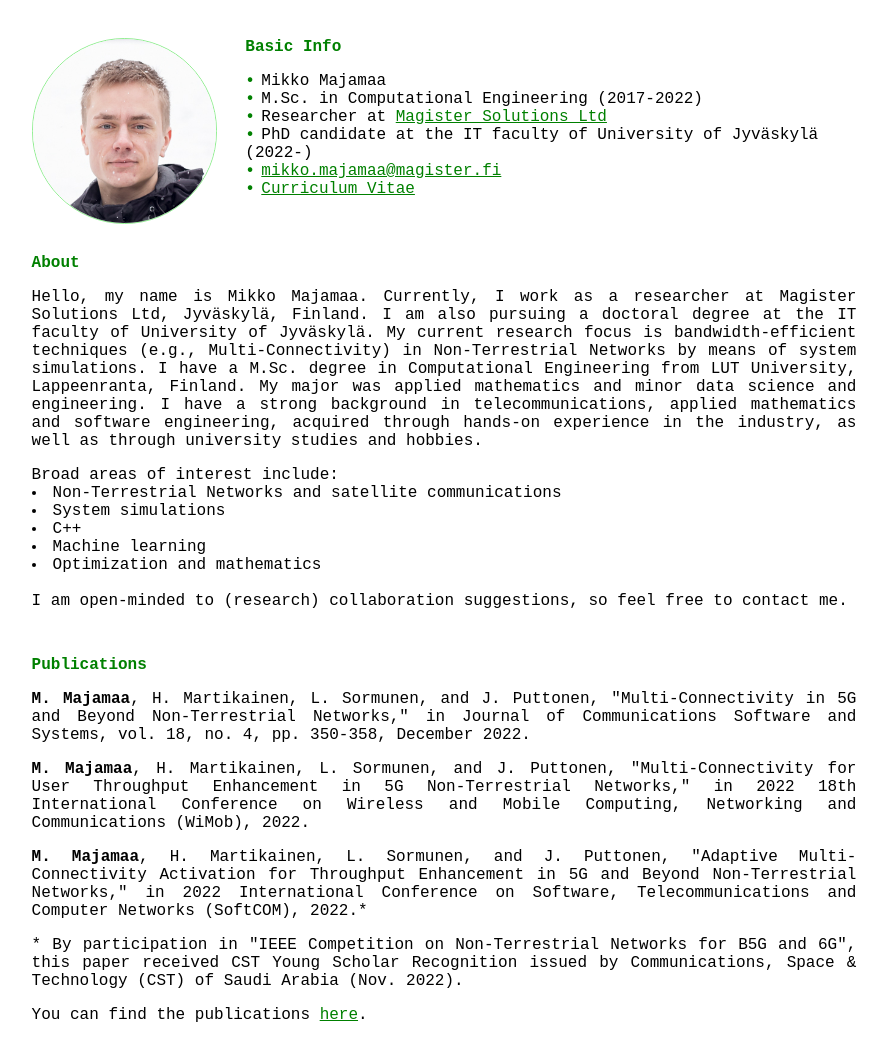
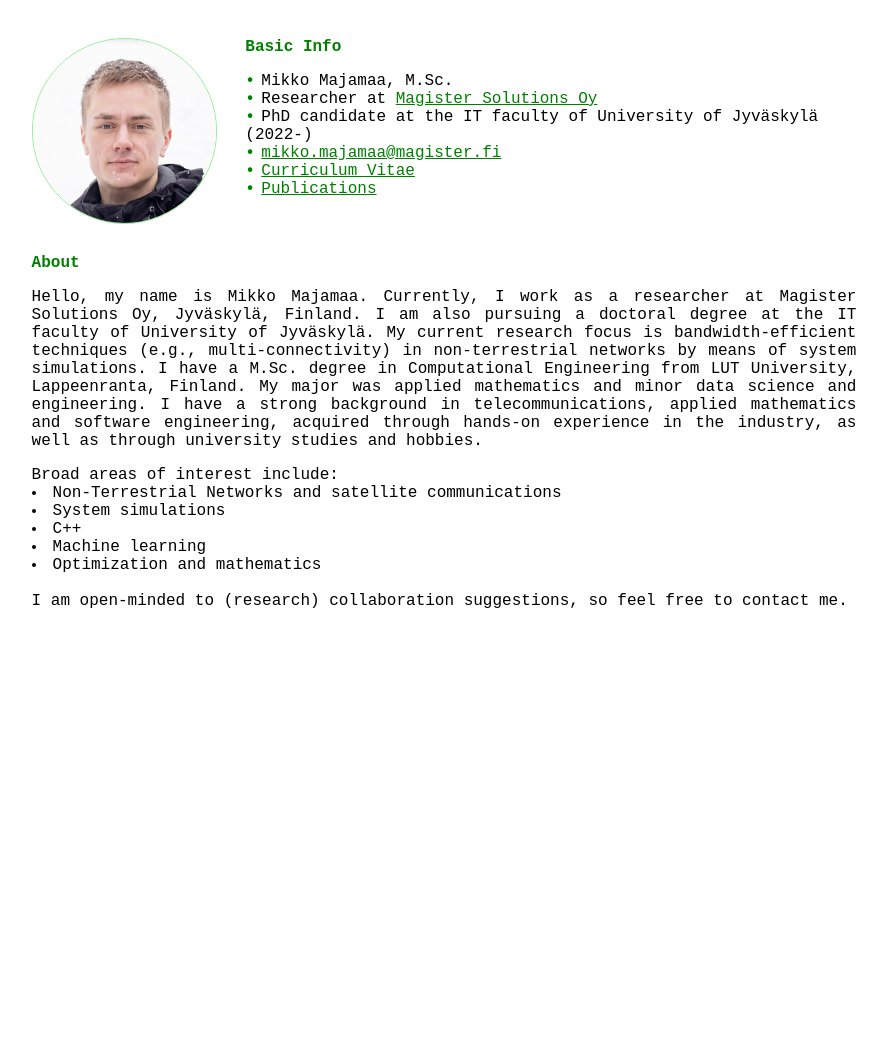
Before and after one commit to mmajamaa/mmajamaa.github.io, a plain HTML site: page index.html in a window 1280 px wide. Shown: the whole page, without its empty margins (196-1083 px from the left). After the commit the page ends 800 px from the top, so only its background shows below. Drawn offline with Linux system fonts and the light colour scheme.

Commit message:
Update CV and add link to google scholar

```diff
--- a/index.html
+++ b/index.html
@@ -17,20 +17,20 @@
                     <h7>Basic Info</h7>
                     <p class="basic-info">
                     <ul class="basic-info-ul">
-                        <li>Mikko Majamaa</li>
-                        <li>M.Sc. in Computational Engineering (2017-2022) <br></li>
-                        <li>Researcher at <a href="https://www.magister.fi">Magister Solutions Ltd</a></li>
+                        <li>Mikko Majamaa, M.Sc.</li>
+                        <li>Researcher at <a href="https://www.magister.fi">Magister Solutions Oy</a></li>
                         <li>PhD candidate at the IT faculty of University of Jyväskylä (2022-)</li>
                         <li><a href="mailto:mikko.majamaa@magister.fi">mikko.majamaa@magister.fi</a></li>
-                        <li><a href="majamaa_mikko_cv_july_2022.pdf" download>Curriculum Vitae</a></li>
+                        <li><a href="majamaa_mikko_cv_may_2023.pdf" download>Curriculum Vitae</a></li>
+                        <li><a href="https://scholar.google.com/citations?user=2vZrknkAAAAJ&hl=fi&oi=ao">Publications</a></li>
                     </ul>
                 </p>
                 </div>
                 <div class="col-12">
                     <h7>About</h7>
                     <p>
-                        Hello, my name is Mikko Majamaa. Currently, I work as a researcher at Magister Solutions Ltd, Jyväskylä, Finland. I am also pursuing a doctoral degree at the IT faculty of University of Jyväskylä.
-                        My current research focus is bandwidth-efficient techniques (e.g., Multi-Connectivity) in Non-Terrestrial Networks by means of system simulations. I have a M.Sc. degree in Computational Engineering from LUT University, Lappeenranta, Finland. My major was applied mathematics
+                        Hello, my name is Mikko Majamaa. Currently, I work as a researcher at Magister Solutions Oy, Jyväskylä, Finland. I am also pursuing a doctoral degree at the IT faculty of University of Jyväskylä.
+                        My current research focus is bandwidth-efficient techniques (e.g., multi-connectivity) in non-terrestrial networks by means of system simulations. I have a M.Sc. degree in Computational Engineering from LUT University, Lappeenranta, Finland. My major was applied mathematics
                         and minor data science and engineering. I have a strong background in telecommunications, applied mathematics and software engineering, acquired through hands-on experience
                         in the industry, as well as through university studies and hobbies.
                         <br>
@@ -46,34 +46,6 @@
                         I am open-minded to (research) collaboration suggestions, so feel free to contact me.
                     </p>
                 </div>
-                <div class="col-12">
-                    <h7>Publications</h7>
-
-                    <p>
-                        <b>M. Majamaa</b>, H. Martikainen, L. Sormunen, and J. Puttonen, "Multi-Connectivity in 5G and
-                        Beyond Non-Terrestrial Networks," in Journal of Communications Software and Systems, vol. 18,
-                        no. 4, pp. 350-358, December 2022.
-                    </p>
-                    <p>
-                        <b>M. Majamaa</b>, H. Martikainen, L. Sormunen, and J. Puttonen, "Multi-Connectivity for User
-                        Throughput Enhancement in 5G Non-Terrestrial Networks," in 2022 18th International Conference
-                        on Wireless and Mobile Computing, Networking and Communications (WiMob), 2022.
-                    </p>
-                    <p>
-                        <b>M. Majamaa</b>, H. Martikainen, L. Sormunen, and J. Puttonen, "Adaptive Multi-Connectivity
-                        Activation for Throughput Enhancement in 5G and Beyond Non-Terrestrial Networks," in 2022
-                        International Conference on Software, Telecommunications and Computer Networks (SoftCOM),
-                        2022.*
-                    </p>
-
-                    <p>
-                        * By participation in "IEEE Competition on Non-Terrestrial Networks for B5G and 6G", this paper
-                        received CST Young Scholar Recognition issued by Communications, Space & Technology (CST) of
-                        Saudi Arabia (Nov. 2022).
-                    </p>
-
-                    <p>You can find the publications <a href="https://www.dynasat.eu/scientific-publications/" target="_blank">here</a>.</p>
-                </div>
             </div>
         </div>
     </body>
```
Also changed, not shown: 2 other files.
